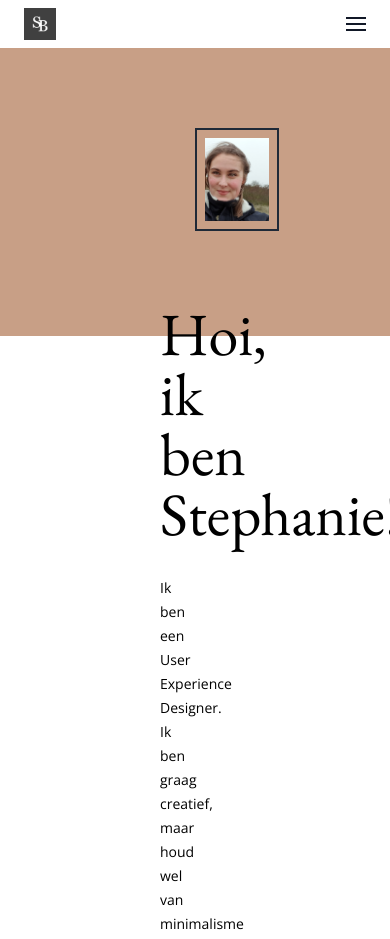
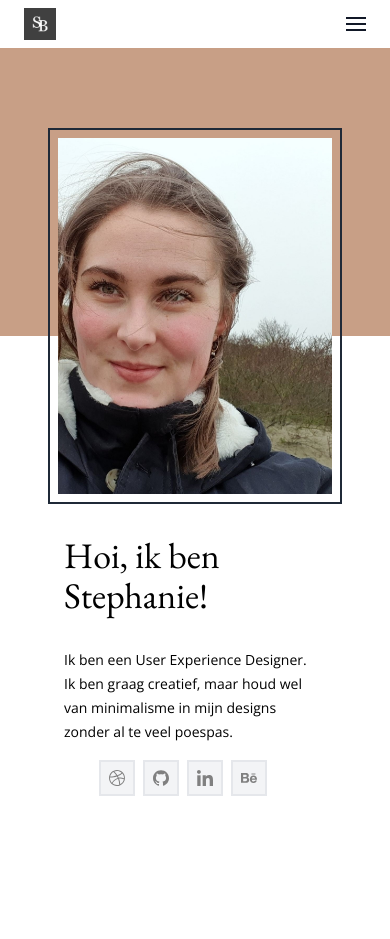
Before and after one commit to StephanieBolder/portfoliostephaniebolder, a website: page src/index.html in a window 390 px wide. Shown: the top 939 px of the page. Drawn offline with nearby package versions, Linux system fonts and the light colour scheme.

Commit message:
Front Page Responsive

```diff
--- a/src/index.html
+++ b/src/index.html
@@ -71,6 +71,9 @@
         fill: black;
     }
 
+    .mt-68 {
+      margin-top: 17rem;
+    }
 
     </style>
 </head>
@@ -97,22 +100,22 @@
 </header>
 
 <div class="h-72 bg-yellow-800 bg-opacity-50">
-    <div class="flex flex-row justify-between mx-40">
-        <div class="flex flex-col mt-64 w-6/12">
-            <div>
-            <div class="text-6xl font-garamond">Hoi, ik ben Stephanie!</div>
-            <div class="mt-8 text-sm font-open leading-6">Ik ben een User Experience Designer. Ik ben graag creatief, maar houd wel van minimalisme in mijn designs zonder al te veel poespas. Ik ben graag straight to the point! Ik ben niet alleen User Experience designer, maar houd me ook graag bezig met development. Coderen in HTML, CSS, Javascript, de basics. Ook ben ik bezig met nieuwe talen te leren, zo ben ik momenteel bezig met een project in Vue.JS.</div>
+    <div class="flex flex-col md:flex-row justify-center md:justify-between sm:ml-12 mx-12 xl:mx-40">
+      <div class="flex justify-center items-center align-center">
+        <img src="images/FotoStephanieBolder.jpg" class="md:ml-0 border-2 border-gray-800 mt-20 w-80 xl:w-96 p-2"/>
+      </div>
+        <div class="flex flex-col items-center md:items-start ml-4 xs:ml-24 sm:ml-40 md:ml-0 mt-8 md:mt-64 w-10/12 xs:w-7/12 sm:w-7/12 md:w-6/12">
+            <div class="">
+            <div class="text-4xl md:text-5xl lg:text-6xl font-garamond">Hoi, ik ben Stephanie!</div>
+            <div class="mt-8 text-sm font-open leading-6">Ik ben een User Experience Designer. Ik ben graag creatief, maar houd wel van minimalisme in mijn designs zonder al te veel poespas. <div class="invisible lg:visible">Ik ben graag straight to the point! Ik ben niet alleen User Experience designer, maar houd me ook graag bezig met development. Coderen in HTML, CSS, Javascript, de basics. Ook ben ik bezig met nieuwe talen te leren, zo ben ik momenteel bezig met een project in Vue.JS.</div></div>
             </div>
-            <div class="flex flex-row mt-12 items-center ">
+            <div class="flex flex-row -mt-44 xs:-mt-24 md:-mt-16 lg:mt-12 items-center ">
                 <a href="https://dribbble.com/BolderStephanie" target="_blank"><button class="transition duration-500 ease-in-out transform hover:-translate-y-1 hover:scale-105 bg-gray-100 p-2 mr-2 border-2 hover:border-black"><svg xmlns="http://www.w3.org/2000/svg" id="regular" enable-background="new 0 0 24 24" class="h-4 w-4" viewBox="0 0 24 24" ><path d="m16.354 23.17c.02-.006.039-.014.059-.021 12.215-4.853 8.836-23.149-4.413-23.149-6.649 0-12 5.42-12 12 0 8.327 8.434 14.269 16.354 11.17zm-11.073-3.111c.852-1.432 3.609-5.472 8.315-6.866.984 2.509 1.674 5.436 1.742 8.755-3.566 1.199-7.327.392-10.057-1.889zm11.532 1.263c-.131-3.189-.782-6.017-1.71-8.467 2.082-.325 4.492-.108 7.225.987-.581 3.261-2.666 6.002-5.515 7.48zm5.672-9.031c-3.01-1.131-5.663-1.272-7.959-.834-.355-.8-.728-1.569-1.123-2.277 3.523-1.407 5.605-3.122 6.537-4.03 1.645 1.904 2.622 4.369 2.545 7.141zm-3.61-8.209c-.848.807-2.845 2.437-6.26 3.77-1.674-2.648-3.464-4.516-4.598-5.562 3.628-1.494 7.812-.856 10.858 1.792zm-12.292-1.059c.856.753 2.735 2.561 4.548 5.357-2.49.802-5.612 1.391-9.409 1.474.604-2.894 2.408-5.346 4.861-6.831zm-5.051 8.337c4.25-.069 7.69-.74 10.409-1.648.376.659.733 1.377 1.076 2.123-4.735 1.508-7.694 5.401-8.827 7.159-1.828-2.04-2.836-4.702-2.658-7.634z"/></svg></button></a>
                 <a href="https://github.com/StephanieBolder" target="_blank"><button class="transition duration-500 ease-in-out transform hover:-translate-y-1 hover:scale-105 bg-gray-100 p-2 mr-2 border-2 hover:border-black"><svg xmlns="http://www.w3.org/2000/svg" id="Bold" enable-background="new 0 0 24 24" class="h-4 w-4" viewBox="0 0 24 24" ><path d="m12 .5c-6.63 0-12 5.28-12 11.792 0 5.211 3.438 9.63 8.205 11.188.6.111.82-.254.82-.567 0-.28-.01-1.022-.015-2.005-3.338.711-4.042-1.582-4.042-1.582-.546-1.361-1.335-1.725-1.335-1.725-1.087-.731.084-.716.084-.716 1.205.082 1.838 1.215 1.838 1.215 1.07 1.803 2.809 1.282 3.495.981.108-.763.417-1.282.76-1.577-2.665-.295-5.466-1.309-5.466-5.827 0-1.287.465-2.339 1.235-3.164-.135-.298-.54-1.497.105-3.121 0 0 1.005-.316 3.3 1.209.96-.262 1.98-.392 3-.398 1.02.006 2.04.136 3 .398 2.28-1.525 3.285-1.209 3.285-1.209.645 1.624.24 2.823.12 3.121.765.825 1.23 1.877 1.23 3.164 0 4.53-2.805 5.527-5.475 5.817.42.354.81 1.077.81 2.182 0 1.578-.015 2.846-.015 3.229 0 .309.21.678.825.56 4.801-1.548 8.236-5.97 8.236-11.173 0-6.512-5.373-11.792-12-11.792z"/></svg></button></a>
                 <a href="https://www.linkedin.com/in/stephanie-bolder-4231741a5/" target="_blank"><button class="transition duration-500 ease-in-out transform hover:-translate-y-1 hover:scale-105 bg-gray-100 p-2 mr-2 border-2 hover:border-black"><svg xmlns="http://www.w3.org/2000/svg" id="Bold" enable-background="new 0 0 24 24" class="h-4 w-4" viewBox="0 0 24 24" ><path d="m23.994 24v-.001h.006v-8.802c0-4.306-.927-7.623-5.961-7.623-2.42 0-4.044 1.328-4.707 2.587h-.07v-2.185h-4.773v16.023h4.97v-7.934c0-2.089.396-4.109 2.983-4.109 2.549 0 2.587 2.384 2.587 4.243v7.801z"/><path d="m.396 7.977h4.976v16.023h-4.976z"/><path d="m2.882 0c-1.591 0-2.882 1.291-2.882 2.882s1.291 2.909 2.882 2.909 2.882-1.318 2.882-2.909c-.001-1.591-1.292-2.882-2.882-2.882z"/></svg></button></a>
                 <a href="https://www.behance.net/stephaniebolder" target="_blank"><button class="transition duration-500 ease-in-out transform hover:-translate-y-1 hover:scale-105 bg-gray-100 p-2 mr-2 border-2 hover:border-black"><svg xmlns="http://www.w3.org/2000/svg" id="Bold" enable-background="new 0 0 24 24" class="h-4 w-4" viewBox="0 0 24 24" ><path d="m12.363 14.947c0-1.848-.879-3.214-2.695-3.726 1.325-.631 2.016-1.587 2.016-3.074 0-2.932-2.192-3.647-4.721-3.647h-6.963v14.721h7.158c2.684 0 5.205-1.283 5.205-4.274zm-9.117-7.934h3.046c1.171 0 2.225.328 2.225 1.682 0 1.25-.82 1.753-1.98 1.753h-3.291zm-.001 9.708v-4.054h3.538c1.429 0 2.333.594 2.333 2.102 0 1.487-1.079 1.952-2.4 1.952z"/><path d="m18.796 19.5c2.554 0 4.208-1.147 5.004-3.585h-2.592c-.279.91-1.429 1.391-2.321 1.391-1.721 0-2.625-1.005-2.625-2.713h7.713c.244-3.418-1.66-6.331-5.18-6.331-3.259 0-5.471 2.442-5.471 5.641 0 3.32 2.096 5.597 5.472 5.597zm-.092-9.026c1.475 0 2.217.864 2.341 2.277h-4.779c.097-1.401 1.03-2.277 2.438-2.277z"/><path d="m15.667 5.273h5.988v1.45h-5.988z"/></svg></button></a>
             </div>
         </div>
-        <div class="">
-            <img src="images/FotoStephanieBolder.jpg" class="mr-16 border-2 border-gray-800 mt-20 w-96 p-2"/>
-        </div>
     </div>
 </div>
 </body>
```
